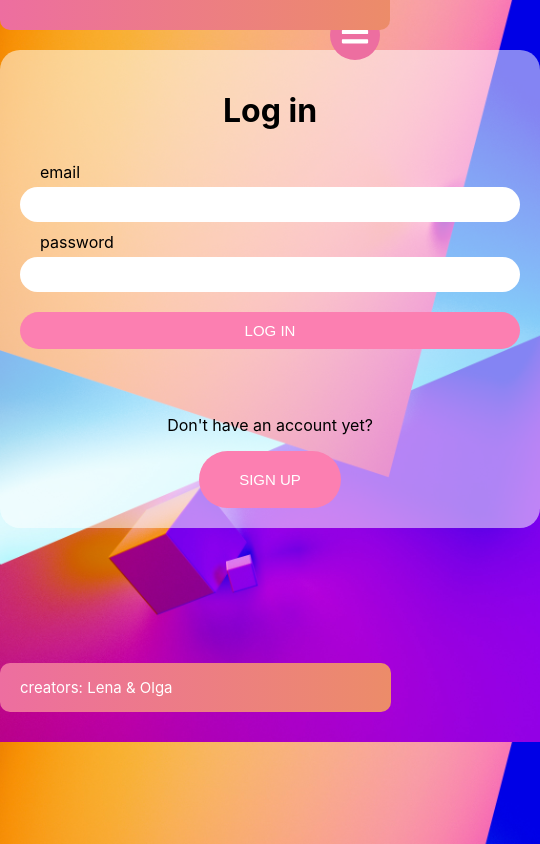
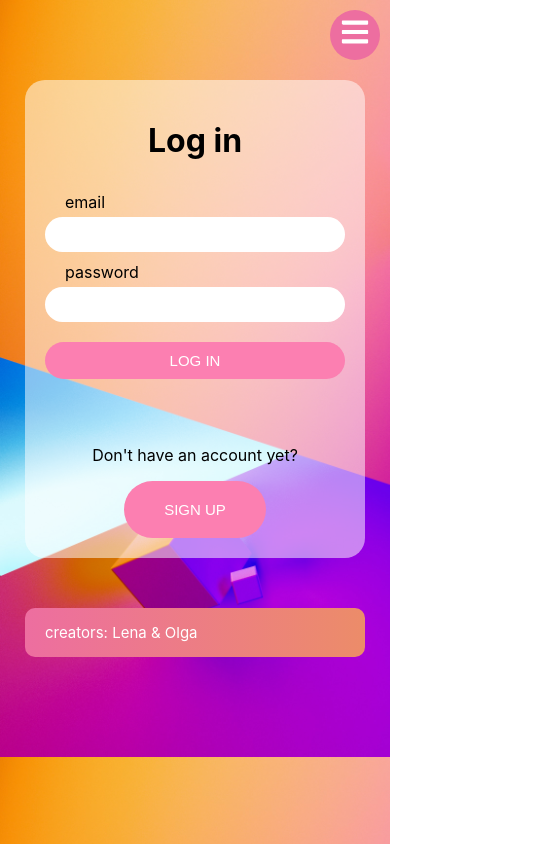
Before and after one commit to lenaimdahl/fun-fair-frontend, a React (Create React App) app: page /login in a window 390 px wide. Shown: the whole page, 540 px wide, since content can reach past the window. Built offline with nearby package versions, Linux system fonts and the light colour scheme; no server answers.

Commit message:
many pages updated for mobile

```diff
--- a/src/css/App.css
+++ b/src/css/App.css
@@ -364,7 +364,7 @@ body {
 }
 
 .mood-container h4 {
-  font-size: 3vw;
+  font-size: 20px;
   margin: 0;
 }
 
@@ -559,7 +559,7 @@ body {
   display: flex;
   flex-direction: column;
   width: 500px;
-  margin: 50px auto 16vh auto;
+  margin: 50px auto 50px auto;
   align-items: center;
   padding: 20px;
   background-color: rgba(255, 255, 255, 0.516);
@@ -795,7 +795,6 @@ footer a:hover {
 }
 
 @media (max-width: 800px) {
-
   .calendar-flex {
     flex-direction: column;
   }
@@ -803,7 +802,7 @@ footer a:hover {
   .home-page {
     flex-direction: column;
     justify-content: center;
-    align-items: center ;
+    align-items: center;
   }
 
   .scheduler {
@@ -811,3 +810,75 @@ footer a:hover {
     height: auto;
   }
 }
+
+@media (max-width: 400px) {
+  .home-page {
+    margin-top: 80px;
+    margin-bottom: 10px;
+  }
+
+  .home-page img {
+    display: none;
+  }
+
+  .signup-page,
+  .login-page {
+    margin-top: 80px;
+    width: 300px;
+  }
+
+  .signup-page form,
+  .login-page form {
+    width: 300px;
+    margin-bottom: 50px;
+  }
+
+  .about-page {
+    margin-top: 80px;
+  }
+
+  .profile-page {
+    margin-top: 80px;
+  }
+
+  .calendar-container {
+    width: 350px;
+  }
+
+  #mood-selection {
+    color: black;
+  }
+
+  .combo-pannel {
+    color: black;
+  }
+
+  .day-view-page {
+    margin: 80px auto 100px auto;
+    display: flex;
+    flex-direction: column;
+    align-items: center;
+    width: 80%;
+  }
+
+  .date-picker-div {
+    width: 100%;
+  }
+
+  .events-and-diary {
+    flex-direction: column;
+    align-items: center;
+    width: 100%;
+  }
+
+
+  .diary-box,
+  .events-box {
+    width: 100%;
+  }
+
+  footer {
+    width: 300px;
+    margin-bottom: 100px;
+  }
+}
--- a/src/css/new-nav.css
+++ b/src/css/new-nav.css
@@ -98,8 +98,9 @@ header .nav-btn-bars {
     width: 100%;
     /* display: flex; */
     transition: 1s;
-    transform: translateY(-100%);
+    transform: translateX(-100%);
     z-index: 10;
+    margin: 0;
    }
 
    header nav ul {
@@ -107,6 +108,7 @@ header .nav-btn-bars {
     align-items:center ;
     justify-content: center;
     gap: 1.5 rem;
+    margin-top: 100px;
   }
 
    header .responsive_nav {
```
Lines whose indentation alone changed are shown as unchanged.
